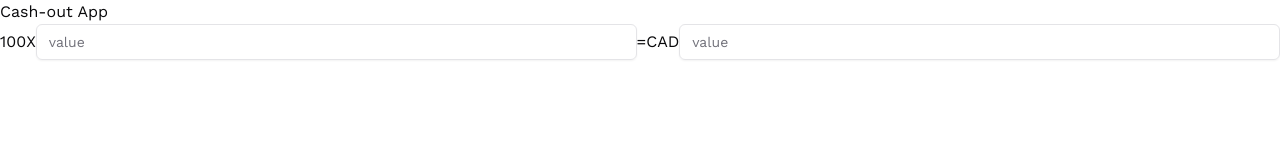
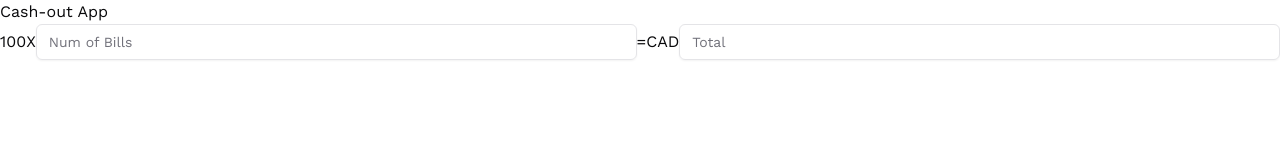
Before and after one commit to diogoka/cash-out-app, a Next.js app: page / in a window 1280 px wide. Shown: the top 160 px of the page. Built offline with nearby package versions, Linux system fonts and the light colour scheme.

Commit message:
Changing components

```diff
--- a/src/app/page.tsx
+++ b/src/app/page.tsx
@@ -1,5 +1,5 @@
-import Header from '@/components/header'
-import MoneyRow from '@/components/moneyRow'
+import Header from '@/components/header';
+import MoneyRow from '@/components/moneyRow';
 
 export default function Home() {
   return (
@@ -7,5 +7,5 @@ export default function Home() {
       <Header />
       <MoneyRow bankNote={100} />
     </div>
-  )
+  );
 }
--- a/src/components/moneyRow.tsx
+++ b/src/components/moneyRow.tsx
@@ -1,5 +1,5 @@
 'use client';
-import React, { useState } from 'react';
+import React, { ChangeEvent, useState } from 'react';
 import ValueInput from './valueInput';
 import { MoneyRowType } from '@/types/types';
 
@@ -7,17 +7,42 @@ type Props = {
   bankNote: number;
 };
 
-const MoneyRow = (props: Props) => {
-  const [rowData, setRowData] = useState<MoneyRowType>();
+const MoneyRow = ({ bankNote }: Props) => {
+  const [rowData, setRowData] = useState<MoneyRowType>({
+    bills: '',
+    amount: '',
+  });
+
+  const calculateAmount = (value: string, type: keyof MoneyRowType) => {
+    if (type === 'bills') {
+      setRowData(() => ({ bills: value, amount: `${bankNote * +value}` }));
+    } else {
+      setRowData(() => ({ amount: value, bills: `${+value / bankNote}` }));
+    }
+  };
 
   return (
     <div className='flex items-center'>
-      <h3>{props.bankNote}</h3>
+      <h3>{bankNote}</h3>
       <h3>X</h3>
-      <ValueInput rowData={rowData!} bankNote={props.bankNote} />
+      <ValueInput
+        type='bills'
+        rowData={rowData!}
+        placeHolder='Num of Bills'
+        onChange={(event: ChangeEvent<HTMLInputElement>) =>
+          calculateAmount(event.target.value, 'bills')
+        }
+      />
       <h3>=</h3>
       <h3>CAD</h3>
-      <ValueInput rowData={rowData!} bankNote={props.bankNote} />
+      <ValueInput
+        type='amount'
+        rowData={rowData}
+        placeHolder='Total'
+        onChange={(event: ChangeEvent<HTMLInputElement>) =>
+          calculateAmount(event.target.value, 'amount')
+        }
+      />
     </div>
   );
 };
--- a/src/components/valueInput.tsx
+++ b/src/components/valueInput.tsx
@@ -1,21 +1,22 @@
-import React from 'react';
+import React, { ChangeEvent, Dispatch } from 'react';
 import { Input } from '@/components/ui/input';
 import { MoneyRowType } from '@/types/types';
 
 type Props = {
   rowData: MoneyRowType;
-  bankNote: number;
+  type: keyof MoneyRowType;
+  placeHolder: string;
+  onChange: (event: ChangeEvent<HTMLInputElement>) => void;
 };
 
-const ValueInput = (props: Props) => {
+const ValueInput = ({ onChange, placeHolder, rowData, type }: Props) => {
   return (
     <Input
       type='number'
-      id=''
-      placeholder='value'
-      onChange={(event) => {
-        console.log(event.target.value);
-      }}
+      id={type}
+      placeholder={placeHolder}
+      value={rowData[type]}
+      onChange={onChange}
     />
   );
 };
--- a/src/types/types.ts
+++ b/src/types/types.ts
@@ -1,4 +1,4 @@
 export type MoneyRowType = {
-  bills: number;
-  amount: number;
+  bills: string;
+  amount: string;
 };
```
